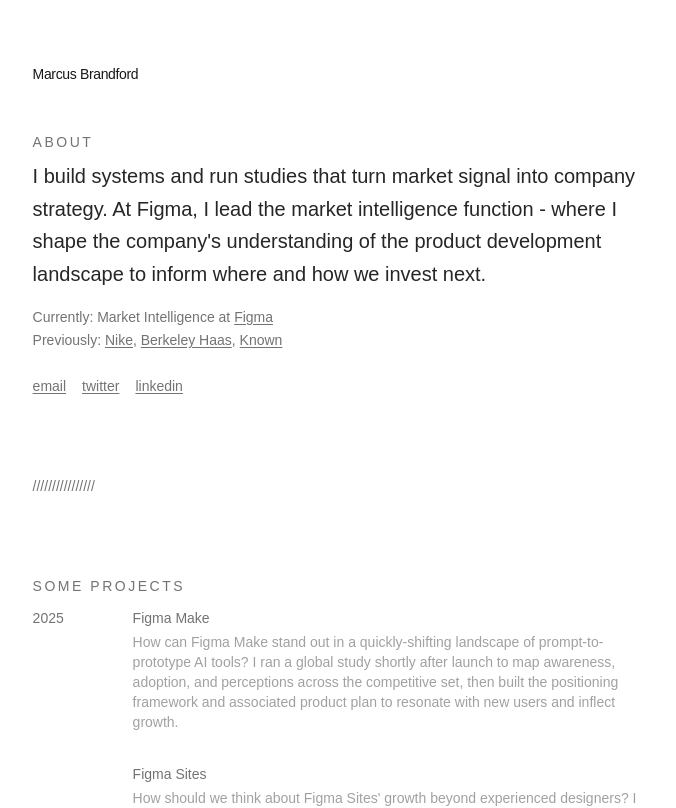
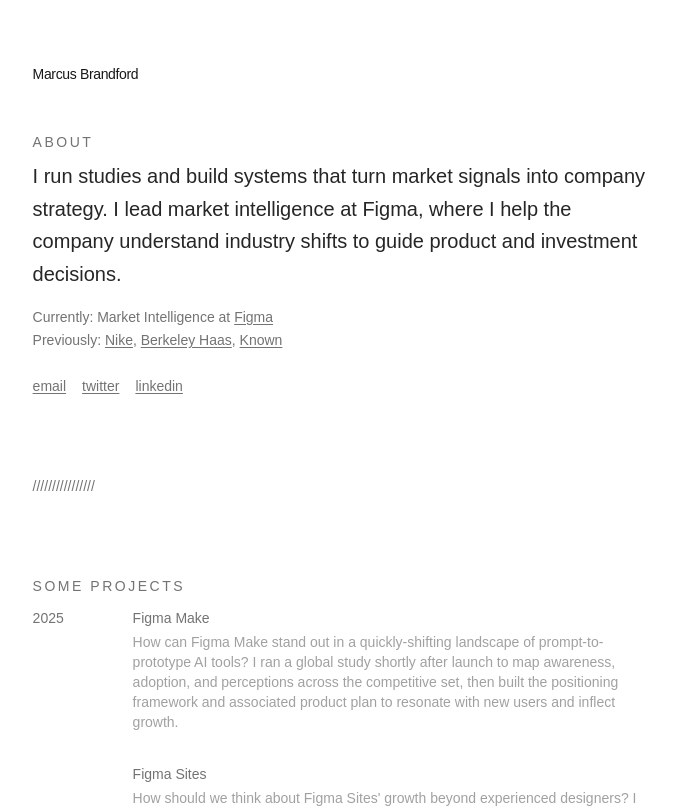
Before and after one commit to mbrandford/personal-site, a Next.js app: page / in a window 1280 px wide. Shown: the top 808 px of the page, without its empty margins (145-821 px from the left). Built offline with nearby package versions, Linux system fonts and the light colour scheme.

Commit message:
Rewrite about section copy
Made-with: Cursor

```diff
--- a/app/page.tsx
+++ b/app/page.tsx
@@ -369,7 +369,7 @@ export default function Home() {
               About
             </h2>
             <p className="text-lg md:text-xl leading-relaxed text-neutral-800">
-              I build systems and run studies that turn market signal into company strategy. At Figma, I lead the market intelligence function - where I shape the company's understanding of the product development landscape to inform where and how we invest next.
+              I run studies and build systems that turn market signals into company strategy. I lead market intelligence at Figma, where I help the company understand industry shifts to guide product and investment decisions.
             </p>
             <p className="text-sm leading-relaxed text-neutral-500 pt-2">
                Currently: Market Intelligence at <a href="https://figma.com" target="_blank" rel="noreferrer" className="underline underline-offset-2 hover:text-neutral-700">Figma</a>
@@ -502,7 +502,7 @@ export default function Home() {
               About
             </h2>
             <p className="text-lg leading-relaxed text-neutral-800">
-              I build systems and run studies that turn market signal into company strategy. At Figma, I lead the market intelligence function - where I shape the company's understanding of the product development landscape to inform where and how we invest next.
+              I run studies and build systems that turn market signals into company strategy. I lead market intelligence at Figma, where I help the company understand industry shifts to guide product and investment decisions.
             </p>
             <p className="text-sm leading-relaxed text-neutral-500 pt-2">
                Currently: Market Intelligence at <a href="https://figma.com" target="_blank" rel="noreferrer" className="underline underline-offset-2 hover:text-neutral-700">Figma</a>
```
